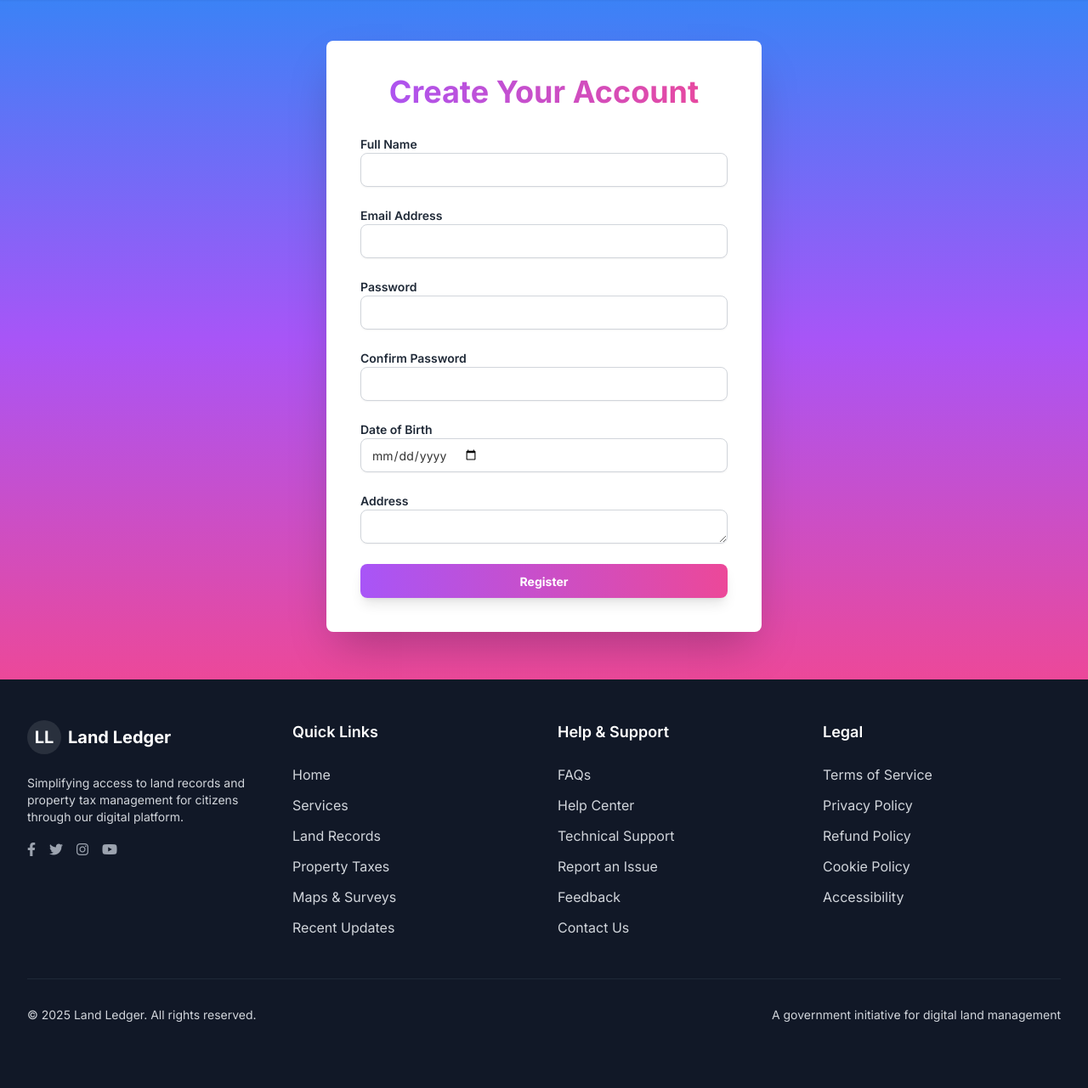
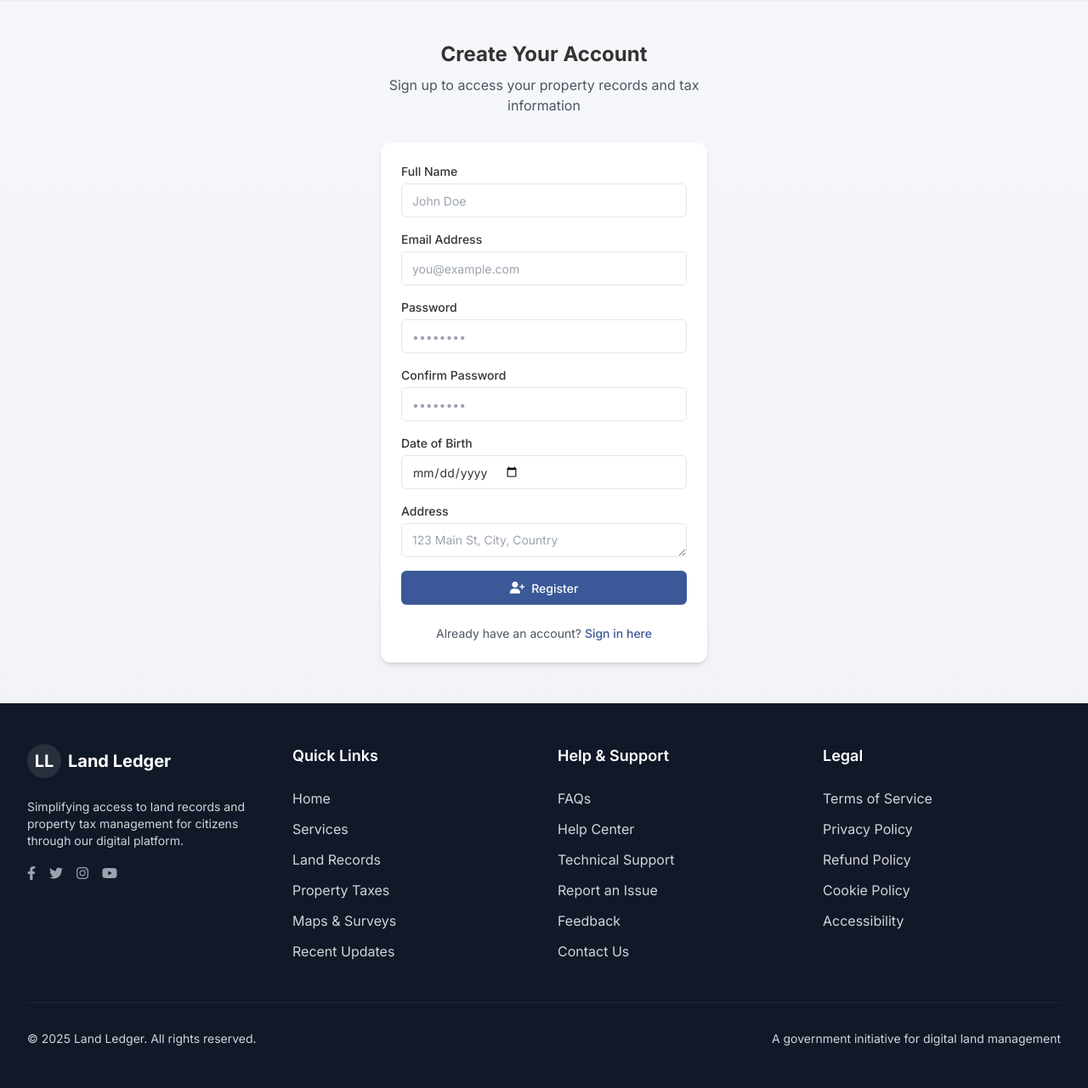
Before and after one commit to ragnarStark79/land-ledger, a PHP site: page /register.php in a window 1280 px wide. Shown: the part 72-1353 px from the top of the page at 85% size. Before the commit the page ends 1275 px from the top, so only its background shows below. Run offline with PHP 8.4, Linux system fonts and the light colour scheme; some libraries are stand-ins or nearby versions.

Commit message:
Refactor registration form layout and enhance styling for better user experience

```diff
--- a/register.php
+++ b/register.php
@@ -64,46 +64,89 @@ if ($_SERVER['REQUEST_METHOD'] === 'POST') {
 include 'includes/header.php';
 ?>
 
-<main class="py-12 bg-gradient-to-b from-blue-500 via-purple-500 to-pink-500 min-h-screen">
-  <div class="container mx-auto">
-    <div class="max-w-lg mx-auto bg-white p-10 rounded-lg shadow-2xl">
+<main class="py-12">
+    <div class="container-custom max-w-md mx-auto">
+        <div class="mb-8 text-center">
+            <h1 class="text-2xl font-bold mb-2">Create Your Account</h1>
+            <p class="text-gray-600">Sign up to access your property records and tax information</p>
+        </div>
+
+        <div class="bg-white p-6 rounded-xl shadow-md">
             <?php if (!empty($success)): ?>
-        <div class="mb-6 p-4 bg-green-100 text-green-800 rounded-lg">
+                <div class="bg-green-50 border-l-4 border-green-400 p-4 mb-6">
+                    <div class="flex items-center">
+                        <div class="flex-shrink-0">
+                            <i class="fa-solid fa-circle-check text-green-400"></i>
+                        </div>
+                        <div class="ml-3">
+                            <p class="text-sm text-green-700">
                                 <?php echo $success; ?>
+                            </p>
+                        </div>
+                    </div>
                 </div>
             <?php elseif (!empty($error)): ?>
-        <div class="mb-6 p-4 bg-red-100 text-red-800 rounded-lg">
+                <div class="bg-red-50 border-l-4 border-red-400 p-4 mb-6">
+                    <div class="flex items-center">
+                        <div class="flex-shrink-0">
+                            <i class="fa-solid fa-circle-exclamation text-red-400"></i>
+                        </div>
+                        <div class="ml-3">
+                            <p class="text-sm text-red-700">
                                 <?php echo $error; ?>
+                            </p>
+                        </div>
+                    </div>
                 </div>
             <?php endif; ?>
-      <h1 class="text-4xl font-extrabold text-center mb-8 text-gradient bg-clip-text text-transparent bg-gradient-to-r from-purple-500 to-pink-500">Create Your Account</h1>
-      <form action="register.php" method="POST" enctype="multipart/form-data" class="space-y-6">
+
+            <form class="space-y-4" action="register.php" method="POST">
                 <div>
-          <label for="name" class="block text-sm font-semibold text-gray-800">Full Name</label>
-          <input type="text" id="name" name="name" class="input w-full border-gray-300 rounded-lg shadow-sm focus:ring-purple-500 focus:border-purple-500" required>
+                    <label for="name" class="block text-sm font-medium mb-1">Full Name</label>
+                    <input type="text" id="name" name="name" class="input w-full" placeholder="John Doe" value="<?php echo isset($name) ? htmlspecialchars($name) : ''; ?>" required>
                 </div>
+
                 <div>
-          <label for="email" class="block text-sm font-semibold text-gray-800">Email Address</label>
-          <input type="email" id="email" name="email" class="input w-full border-gray-300 rounded-lg shadow-sm focus:ring-purple-500 focus:border-purple-500" required>
+                    <label for="email" class="block text-sm font-medium mb-1">Email Address</label>
+                    <input type="email" id="email" name="email" class="input w-full" placeholder="you@example.com" value="<?php echo isset($email) ? htmlspecialchars($email) : ''; ?>" required>
                 </div>
+
                 <div>
-          <label for="password" class="block text-sm font-semibold text-gray-800">Password</label>
-          <input type="password" id="password" name="password" class="input w-full border-gray-300 rounded-lg shadow-sm focus:ring-purple-500 focus:border-purple-500" required>
+                    <label for="password" class="block text-sm font-medium mb-1">Password</label>
+                    <input type="password" id="password" name="password" class="input w-full" placeholder="••••••••" required>
                 </div>
+
                 <div>
-          <label for="confirm_password" class="block text-sm font-semibold text-gray-800">Confirm Password</label>
-          <input type="password" id="confirm_password" name="confirm_password" class="input w-full border-gray-300 rounded-lg shadow-sm focus:ring-purple-500 focus:border-purple-500" required>
+                    <label for="confirm_password" class="block text-sm font-medium mb-1">Confirm Password</label>
+                    <input type="password" id="confirm_password" name="confirm_password" class="input w-full" placeholder="••••••••" required>
                 </div>
+
                 <div>
-          <label for="dob" class="block text-sm font-semibold text-gray-800">Date of Birth</label>
-          <input type="date" id="dob" name="dob" class="input w-full border-gray-300 rounded-lg shadow-sm focus:ring-purple-500 focus:border-purple-500" required>
+                    <label for="dob" class="block text-sm font-medium mb-1">Date of Birth</label>
+                    <input type="date" id="dob" name="dob" class="input w-full" value="<?php echo isset($dob) ? htmlspecialchars($dob) : ''; ?>" required>
                 </div>
+
                 <div>
-          <label for="address" class="block text-sm font-semibold text-gray-800">Address</label>
-          <textarea id="address" name="address" class="input w-full border-gray-300 rounded-lg shadow-sm focus:ring-purple-500 focus:border-purple-500" required></textarea>
+                    <label for="address" class="block text-sm font-medium mb-1">Address</label>
+                    <textarea id="address" name="address" class="input w-full" placeholder="123 Main St, City, Country" required><?php echo isset($address) ? htmlspecialchars($address) : ''; ?></textarea>
                 </div>
-        <button type="submit" class="btn w-full bg-gradient-to-r from-purple-500 to-pink-500 text-white font-bold py-3 rounded-lg shadow-lg hover:opacity-90 focus:outline-none focus:ring-4 focus:ring-purple-300">Register</button>
+
+                <div>
+                    <button type="submit" class="btn btn-primary w-full">
+                        <i class="fa-solid fa-user-plus mr-2"></i>
+                        Register
+                    </button>
+                </div>
             </form>
+
+            <div class="mt-6 text-center">
+                <p class="text-sm text-gray-600">
+                    Already have an account?
+                    <a href="login.php" class="font-medium text-primary hover:underline">
+                        Sign in here
+                    </a>
+                </p>
+            </div>
         </div>
     </div>
 </main>
```
Lines whose indentation alone changed are shown as unchanged.
